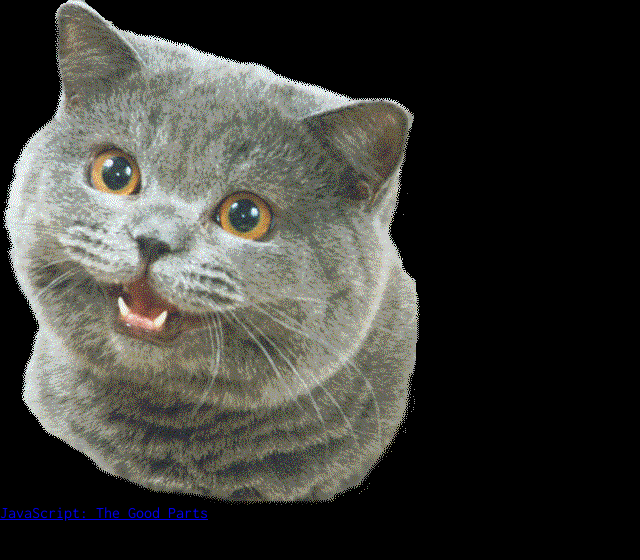
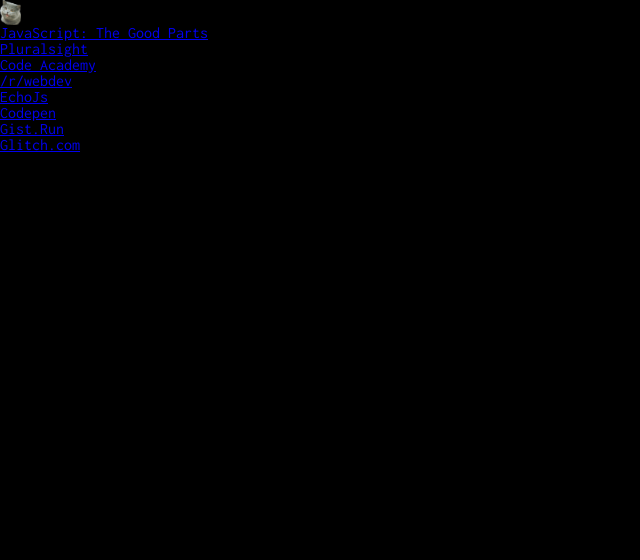
Before and after one commit to goatrocks/goatrocks.github.com, a website: page nu.html in a window 1280 px wide. Shown: the whole page, without its empty margins (0-640 px from the left). Drawn offline with Linux system fonts and the light colour scheme.

Commit message:
Update nu.html

```diff
--- a/nu.html
+++ b/nu.html
@@ -3,11 +3,18 @@
 <link href='http://fonts.googleapis.com/css?family=Inconsolata' rel='stylesheet' type='text/css'>
 <link href='css/style.css' rel='stylesheet' type='text/css'>
 </head>
-<body><div class="regular"><img src="./assets/happycat.gif" alt="hover to make this happy cat large and in charge"/></div>
+<body><div class="regular"><span class="bigcat"><img src="./assets/happycat.gif" alt="hover to make this happy cat large and in charge"/></span></div>
 
 <div>
 <ul>
 <li><a href="http://shop.oreilly.com/product/9780596517748.do">JavaScript: The Good Parts </a></li>
+<li><a href="https://www.pluralsight.com/">Pluralsight</a></li>
+<li><a href="http://codeacademy.com">Code Academy</a></li>
+<li><a href="http://reddit.com/r/webdev">/r/webdev</a></li>
+<li><a href="http://www.echojs.com/">EchoJs</a></li>
+<li><a href="http://codepen.io">Codepen</a></li>
+<li><a href="http://gist.run">Gist.Run</a></li>
+<li><a href="http://glitch.com">Glitch.com</a></li>
 </ul>
 </div>
 </body>
```
